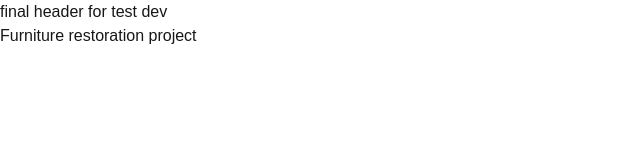
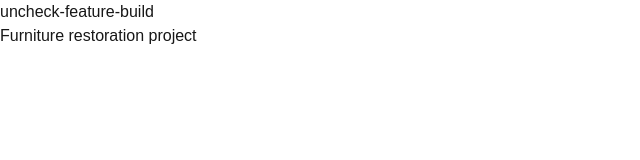
Before and after one commit to ParkhomenkoAlex/furniture-restoration, a Next.js app: page / in a window 1280 px wide. Shown: the top 160 px of the page, without its empty margins (0-640 px from the left). Built offline with nearby package versions, Linux system fonts and the light colour scheme.

Commit message:
uncheck-feature-build

```diff
--- a/app/page.tsx
+++ b/app/page.tsx
@@ -1,7 +1,7 @@
 export default function Home() {
     return (
         <main>
-            <h1>final header for test dev</h1>
+            <h1>uncheck-feature-build</h1>
             <p>Furniture restoration project</p>
         </main>
     );
```
